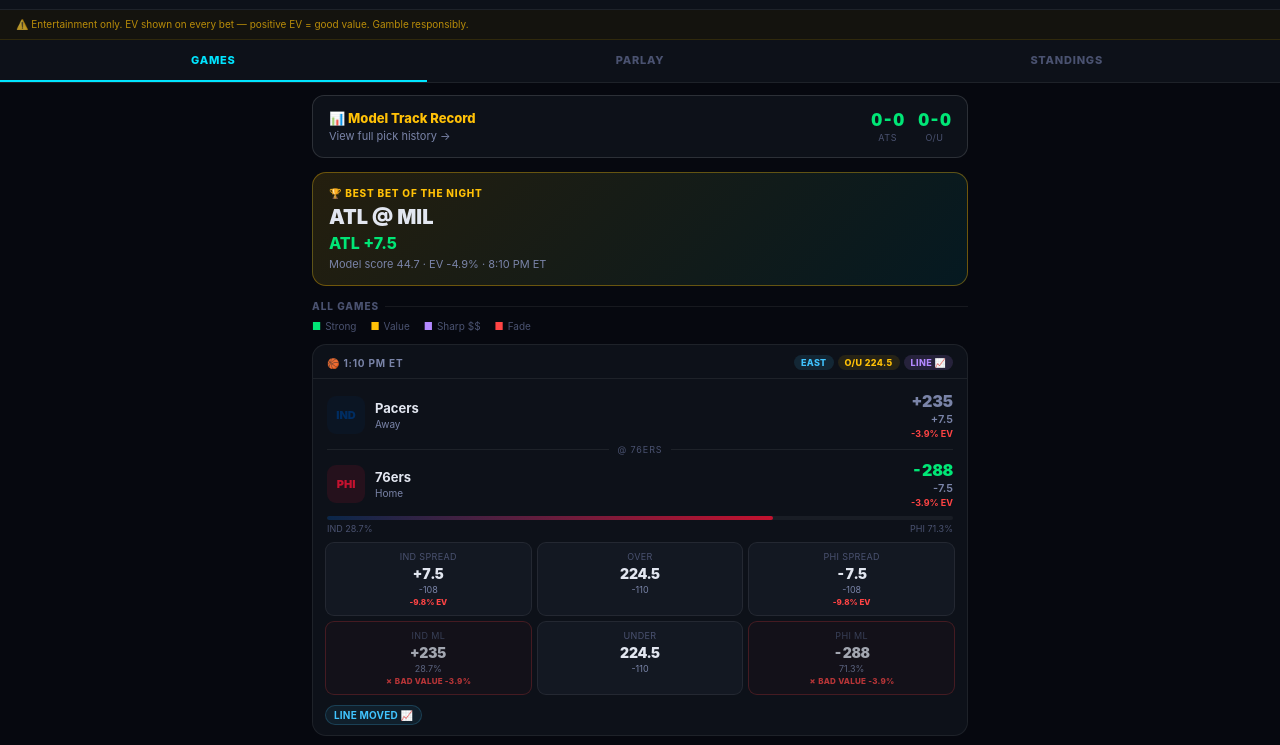
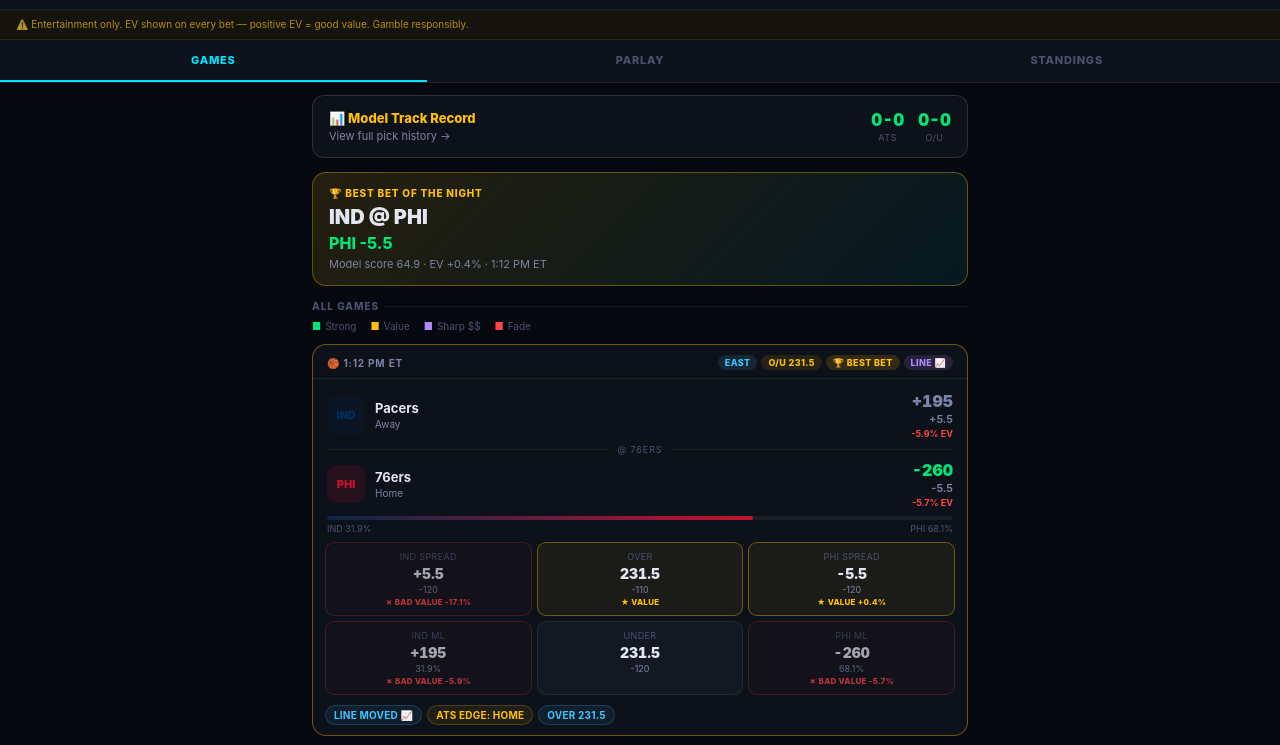
Before and after one commit to djscott003/nba-picks, a plain HTML site: page index.html in a window 1280 px wide. Shown: the part 55-800 px from the top of the page. Drawn offline with Linux system fonts and the light colour scheme.

Commit message:
🏀 NBA picks update 2026-11-15 19:13 UTC

```diff
--- a/index.html
+++ b/index.html
@@ -4,7 +4,7 @@
 <meta charset="UTF-8">
 <meta name="viewport" content="width=device-width, initial-scale=1.0, maximum-scale=1.0">
 <meta name="apple-mobile-web-app-capable" content="yes">
-<title>NBA Picks · Sun Nov 15 · Updated 2:37 AM ET</title>
+<title>NBA Picks · Sun Nov 15 · Updated 2:13 PM ET</title>
 <style>
 :root{--bg:#06080f;--card:#0d1119;--card2:#131822;--border:rgba(255,255,255,0.07);--border2:rgba(255,255,255,0.13);--text:#e2e6f0;--muted:#4a5270;--muted2:#7a84a8;--green:#00e676;--red:#ff4444;--gold:#ffc107;--blue:#40c4ff;--purple:#b388ff;--accent:#00e5ff;--accent2:#0091ea;}
 *{box-sizing:border-box;margin:0;padding:0;-webkit-tap-highlight-color:transparent;}
@@ -161,7 +161,7 @@ tr:last-child td{border-bottom:none;} tr:hover td{background:rgba(255,255,255,0.
 <div class="hdr">
   <div class="hdr-left">
     <div class="hdr-title">🏀 NBA PICKS</div>
-    <div class="hdr-sub">Sun Nov 15 · Updated 2:37 AM ET · v4</div>
+    <div class="hdr-sub">Sun Nov 15 · Updated 2:13 PM ET · v4</div>
   </div>
   <div class="hdr-right">
     <div class="live-pill"><div class="dot"></div>9 Games</div>
@@ -184,9 +184,9 @@ tr:last-child td{border-bottom:none;} tr:hover td{background:rgba(255,255,255,0.
   </a>
   <div style="background:linear-gradient(135deg,rgba(255,193,7,0.12),rgba(0,229,255,0.08));border:1px solid rgba(255,193,7,0.35);border-radius:14px;padding:14px 16px;margin-bottom:14px;">
           <div style="font-size:10px;font-weight:800;color:var(--gold);text-transform:uppercase;letter-spacing:0.08em;margin-bottom:6px;">🏆 Best Bet of the Night</div>
-          <div style="font-size:20px;font-weight:900;color:var(--text);margin-bottom:4px;">ATL @ MIL</div>
-          <div style="font-size:16px;font-weight:800;color:var(--green);">ATL +7.5</div>
-          <div style="font-size:11px;color:var(--muted2);margin-top:4px;">Model score 44.7 · EV -4.9% · 8:10 PM ET</div>
+          <div style="font-size:20px;font-weight:900;color:var(--text);margin-bottom:4px;">IND @ PHI</div>
+          <div style="font-size:16px;font-weight:800;color:var(--green);">PHI -5.5</div>
+          <div style="font-size:11px;color:var(--muted2);margin-top:4px;">Model score 64.9 · EV +0.4% · 1:12 PM ET</div>
         </div>
   <div class="section-label">All Games</div>
   <div class="legend">
@@ -232,13 +232,13 @@ tr:last-child td{border-bottom:none;} tr:hover td{background:rgba(255,255,255,0.
   <div class="tbl-wrap"><table><thead><tr><th>#</th><th>Team</th><th>W</th><th>L</th><th>PCT</th><th>Strk</th></tr></thead><tbody id="east-body"></tbody></table></div>
   <div class="std-conf" style="margin-top:20px">Western Conference</div>
   <div class="tbl-wrap"><table><thead><tr><th>#</th><th>Team</th><th>W</th><th>L</th><th>PCT</th><th>Strk</th></tr></thead><tbody id="west-body"></tbody></table></div>
-  <div class="std-note">Updated daily · Sun Nov 15 · Updated 2:37 AM ET</div>
+  <div class="std-note">Updated daily · Sun Nov 15 · Updated 2:13 PM ET</div>
 </div>
 <script>
 const GAMES=[
   {
     "id": 1,
-    "time": "1:10 PM ET",
+    "time": "1:12 PM ET",
     "conf": "E",
     "away": "IND",
     "awayFull": "Pacers",
@@ -252,29 +252,29 @@ const GAMES=[
     "homeB2B": false,
     "homeRust": false,
     "homeInjuries": [],
-    "homeSpread": -7.5,
-    "juice": "-108",
-    "awayML": "+235",
-    "homeML": "-288",
-    "total": 224.5,
+    "homeSpread": -5.5,
+    "juice": "-120",
+    "awayML": "+195",
+    "homeML": "-260",
+    "total": 231.5,
     "overJ": "-110",
-    "underJ": "-110",
-    "homeWinProb": 71.3,
-    "awayWinProb": 28.7,
-    "homeMLEV": -3.9,
-    "awayMLEV": -3.9,
-    "homeSpdEV": -9.8,
-    "awaySpdEV": -9.8,
+    "underJ": "-120",
+    "homeWinProb": 68.1,
+    "awayWinProb": 31.9,
+    "homeMLEV": -5.7,
+    "awayMLEV": -5.9,
+    "homeSpdEV": 0.4,
+    "awaySpdEV": -17.1,
     "homeMLRec": "fade",
     "awayMLRec": "fade",
-    "modelScore": 65.7,
-    "projMargin": 8.1,
-    "spreadEdge": 0.6,
-    "spdSide": null,
-    "spdRec": "neutral",
-    "spdEV": -9.8,
-    "totalPick": "224.5",
-    "totalRec": "neutral",
+    "modelScore": 64.9,
+    "projMargin": 6.9,
+    "spreadEdge": 1.4,
+    "spdSide": "home",
+    "spdRec": "value",
+    "spdEV": 0.4,
+    "totalPick": "Over 231.5",
+    "totalRec": "value",
     "avgPace": 101.4,
     "sameDivision": false,
     "lineMoved": true,
@@ -284,14 +284,23 @@ const GAMES=[
     "homeBetPct": null,
     "awayMoneyPct": null,
     "homeMoneyPct": null,
-    "bestBetScore": 10,
+    "bestBetScore": 40,
     "signals": [
       {
         "t": "Line moved \ud83d\udcc8",
         "c": "sig-i"
+      },
+      {
+        "t": "ATS edge: home",
+        "c": "sig-v"
+      },
+      {
+        "t": "Over 231.5",
+        "c": "sig-i"
       }
     ],
-    "note": "Vegas has PHI as 7.5-pt favorite. Model: PHI wins 71%, spread edge +0.6 pts. Neutral pace matchup (101.4) \u2014 no strong total lean. ML EV: PHI -3.9% / IND -3.9%. Line moved toward home (sharp action)."
+    "note": "Vegas has PHI as 5.5-pt favorite. Model: PHI wins 68%, spread edge +1.4 pts. High total with avg pace \u2014 lean Over. ML EV: PHI -5.7% / IND -5.9%. Line moved toward home (sharp action).",
+    "isBestBet": true
   },
   {
     "id": 2,
@@ -309,27 +318,27 @@ const GAMES=[
     "homeB2B": false,
     "homeRust": false,
     "homeInjuries": [],
-    "homeSpread": 2.5,
-    "juice": "-110",
-    "awayML": "-148",
-    "homeML": "+124",
+    "homeSpread": 3.5,
+    "juice": "-117",
+    "awayML": "-161",
+    "homeML": "+136",
     "total": 226.5,
-    "overJ": "-107",
-    "underJ": "-113",
-    "homeWinProb": 42.8,
-    "awayWinProb": 57.2,
-    "homeMLEV": -4.1,
-    "awayMLEV": -4.2,
-    "homeSpdEV": -7.5,
-    "awaySpdEV": -7.5,
+    "overJ": "-110",
+    "underJ": "-110",
+    "homeWinProb": 40.7,
+    "awayWinProb": 59.3,
+    "homeMLEV": -3.9,
+    "awayMLEV": -3.9,
+    "homeSpdEV": -10.8,
+    "awaySpdEV": -10.8,
     "homeMLRec": "fade",
     "awayMLRec": "fade",
-    "modelScore": 49.9,
-    "projMargin": -2.7,
-    "spreadEdge": -0.2,
+    "modelScore": 48.3,
+    "projMargin": -3.5,
+    "spreadEdge": -0.0,
     "spdSide": null,
     "spdRec": "neutral",
-    "spdEV": -7.5,
+    "spdEV": -10.8,
     "totalPick": "226.5",
     "totalRec": "neutral",
     "avgPace": 101.5,
@@ -352,7 +361,7 @@ const GAMES=[
         "c": "sig-i"
       }
     ],
-    "note": "Vegas has LAL as 2.5-pt favorite. Model: LAL wins 57%, spread edge -0.2 pts. Divisional matchup \u2014 expect a tighter game, fade big spreads. Neutral pace matchup (101.5) \u2014 no strong total lean. ML EV: PHX -4.1% / LAL -4.2%. Line moved toward away (sharp action)."
+    "note": "Vegas has LAL as 3.5-pt favorite. Model: LAL wins 59%, spread edge -0.0 pts. Divisional matchup \u2014 expect a tighter game, fade big spreads. Neutral pace matchup (101.5) \u2014 no strong total lean. ML EV: PHX -3.9% / LAL -3.9%. Line moved toward away (sharp action)."
   },
   {
     "id": 3,
@@ -370,29 +379,29 @@ const GAMES=[
     "homeB2B": false,
     "homeRust": false,
     "homeInjuries": [],
-    "homeSpread": -1.5,
-    "juice": "-112",
-    "awayML": "+100",
-    "homeML": "-118",
-    "total": 215.5,
-    "overJ": "-115",
-    "underJ": "-106",
-    "homeWinProb": 52.0,
-    "awayWinProb": 48.0,
-    "homeMLEV": -3.9,
-    "awayMLEV": -4.0,
-    "homeSpdEV": -6.3,
-    "awaySpdEV": -6.3,
+    "homeSpread": 1.5,
+    "juice": "-116",
+    "awayML": "-111",
+    "homeML": "-106",
+    "total": 213.5,
+    "overJ": "-108",
+    "underJ": "-112",
+    "homeWinProb": 49.4,
+    "awayWinProb": 50.6,
+    "homeMLEV": -4.0,
+    "awayMLEV": -3.8,
+    "homeSpdEV": 1.6,
+    "awaySpdEV": -15.4,
     "homeMLRec": "fade",
     "awayMLRec": "fade",
-    "modelScore": 58.3,
-    "projMargin": 0.8,
-    "spreadEdge": -0.7,
-    "spdSide": null,
-    "spdRec": "neutral",
-    "spdEV": -6.3,
-    "totalPick": "215.5",
-    "totalRec": "neutral",
+    "modelScore": 54.6,
+    "projMargin": -0.2,
+    "spreadEdge": 1.3,
+    "spdSide": "home",
+    "spdRec": "value",
+    "spdEV": 1.6,
+    "totalPick": "Under 213.5",
+    "totalRec": "value",
     "avgPace": 100.5,
     "sameDivision": false,
     "lineMoved": true,
@@ -402,14 +411,22 @@ const GAMES=[
     "homeBetPct": null,
     "awayMoneyPct": null,
     "homeMoneyPct": null,
-    "bestBetScore": 10,
+    "bestBetScore": 40,
     "signals": [
       {
         "t": "Line moved \ud83d\udcc8",
         "c": "sig-i"
+      },
+      {
+        "t": "ATS edge: home",
+        "c": "sig-v"
+      },
+      {
+        "t": "Under 213.5",
+        "c": "sig-i"
       }
     ],
-    "note": "Vegas has LOS as 1.5-pt favorite. Model: LOS wins 52%, spread edge -0.7 pts. Neutral pace matchup (100.5) \u2014 no strong total lean. ML EV: LOS -3.9% / CHA -4.0%. Line moved toward home (sharp action)."
+    "note": "Vegas has CHA as 1.5-pt favorite. Model: CHA wins 51%, spread edge +1.3 pts. Low total with avg pace \u2014 lean Under. ML EV: LOS -4.0% / CHA -3.8%. Line moved toward away (sharp action)."
   },
   {
     "id": 4,
@@ -427,24 +444,24 @@ const GAMES=[
     "homeB2B": false,
     "homeRust": false,
     "homeInjuries": [],
-    "homeSpread": 16.5,
-    "juice": "-107",
-    "awayML": "-1460",
-    "homeML": "+850",
+    "homeSpread": 15.5,
+    "juice": "-112",
+    "awayML": "-1180",
+    "homeML": "+740",
     "total": 224.5,
-    "overJ": "-107",
+    "overJ": "-108",
     "underJ": "-112",
-    "homeWinProb": 10.1,
-    "awayWinProb": 89.9,
-    "homeMLEV": -4.1,
+    "homeWinProb": 11.4,
+    "awayWinProb": 88.6,
+    "homeMLEV": -4.2,
     "awayMLEV": -3.9,
     "homeSpdEV": -12.3,
     "awaySpdEV": -12.3,
     "homeMLRec": "fade",
     "awayMLRec": "fade",
-    "modelScore": 26.7,
-    "projMargin": -15.2,
-    "spreadEdge": 1.3,
+    "modelScore": 27.1,
+    "projMargin": -14.7,
+    "spreadEdge": 0.8,
     "spdSide": null,
     "spdRec": "neutral",
     "spdEV": -12.3,
@@ -466,11 +483,11 @@ const GAMES=[
         "c": "sig-i"
       },
       {
-        "t": "Dog +16.5 ATS value",
+        "t": "Dog +15.5 ATS value",
         "c": "sig-v"
       }
     ],
-    "note": "Vegas has SAS as 16.5-pt favorite. Model: SAS wins 90%, spread edge +1.3 pts. Neutral pace matchup (100.5) \u2014 no strong total lean. ML EV: UTA -4.1% / SAS -3.9%. Line moved toward away (sharp action)."
+    "note": "Vegas has SAS as 15.5-pt favorite. Model: SAS wins 89%, spread edge +0.8 pts. Neutral pace matchup (100.5) \u2014 no strong total lean. ML EV: UTA -4.2% / SAS -3.9%. Line moved toward away (sharp action)."
   },
   {
     "id": 5,
@@ -488,28 +505,28 @@ const GAMES=[
     "homeB2B": false,
     "homeRust": false,
     "homeInjuries": [],
-    "homeSpread": -13.5,
-    "juice": "-111",
-    "awayML": "+558",
-    "homeML": "-800",
-    "total": 217.5,
+    "homeSpread": -14.5,
+    "juice": "-110",
+    "awayML": "+599",
+    "homeML": "-880",
+    "total": 218.5,
     "overJ": "-110",
     "underJ": "-110",
-    "homeWinProb": 85.4,
-    "awayWinProb": 14.6,
+    "homeWinProb": 86.3,
+    "awayWinProb": 13.7,
     "homeMLEV": -3.9,
-    "awayMLEV": -3.9,
-    "homeSpdEV": -8.6,
-    "awaySpdEV": -8.6,
+    "awayMLEV": -4.2,
+    "homeSpdEV": -5.7,
+    "awaySpdEV": -5.7,
     "homeMLRec": "fade",
     "awayMLRec": "fade",
-    "modelScore": 72.6,
-    "projMargin": 13.5,
-    "spreadEdge": -0.0,
+    "modelScore": 71.3,
+    "projMargin": 13.8,
+    "spreadEdge": -0.7,
     "spdSide": null,
     "spdRec": "neutral",
-    "spdEV": -8.6,
-    "totalPick": "217.5",
+    "spdEV": -5.7,
+    "totalPick": "218.5",
     "totalRec": "neutral",
     "avgPace": 98.7,
     "sameDivision": false,
@@ -529,9 +546,13 @@ const GAMES=[
       {
         "t": "Line moved \ud83d\udcc8",
         "c": "sig-i"
+      },
+      {
+        "t": "Dog +14.5 ATS value",
+        "c": "sig-v"
       }
     ],
-    "note": "Vegas has BOS as 13.5-pt favorite. Model: BOS wins 85%, spread edge -0.0 pts. DAL on a back-to-back. Neutral pace matchup (98.7) \u2014 no strong total lean. ML EV: BOS -3.9% / DAL -3.9%. Line moved toward home (sharp action)."
+    "note": "Vegas has BOS as 14.5-pt favorite. Model: BOS wins 86%, spread edge -0.7 pts. DAL on a back-to-back. Neutral pace matchup (98.7) \u2014 no strong total lean. ML EV: BOS -3.9% / DAL -4.2%. Line moved toward home (sharp action)."
   },
   {
     "id": 6,
@@ -549,27 +570,27 @@ const GAMES=[
     "homeB2B": false,
     "homeRust": false,
     "homeInjuries": [],
-    "homeSpread": 4.5,
-    "juice": "-115",
-    "awayML": "-192",
-    "homeML": "+160",
+    "homeSpread": 5.5,
+    "juice": "-113",
+    "awayML": "-204",
+    "homeML": "+170",
     "total": 217.5,
-    "overJ": "-110",
-    "underJ": "-110",
-    "homeWinProb": 36.9,
-    "awayWinProb": 63.1,
-    "homeMLEV": -4.1,
+    "overJ": "-113",
+    "underJ": "-107",
+    "homeWinProb": 35.6,
+    "awayWinProb": 64.4,
+    "homeMLEV": -3.9,
     "awayMLEV": -4.0,
-    "homeSpdEV": -8.5,
-    "awaySpdEV": -8.5,
+    "homeSpdEV": -9.6,
+    "awaySpdEV": -9.6,
     "homeMLRec": "fade",
     "awayMLRec": "fade",
-    "modelScore": 45.1,
-    "projMargin": -5.0,
-    "spreadEdge": -0.5,
+    "modelScore": 44.8,
+    "projMargin": -5.5,
+    "spreadEdge": 0.0,
     "spdSide": null,
     "spdRec": "neutral",
-    "spdEV": -8.5,
+    "spdEV": -9.6,
     "totalPick": "217.5",
     "totalRec": "neutral",
     "avgPace": 98.9,
@@ -592,7 +613,7 @@ const GAMES=[
         "c": "sig-i"
       }
     ],
-    "note": "Vegas has NYK as 4.5-pt favorite. Model: NYK wins 63%, spread edge -0.5 pts. Divisional matchup \u2014 expect a tighter game, fade big spreads. Neutral pace matchup (98.9) \u2014 no strong total lean. ML EV: TOR -4.1% / NYK -4.0%. Line moved toward away (sharp action)."
+    "note": "Vegas has NYK as 5.5-pt favorite. Model: NYK wins 64%, spread edge +0.0 pts. Divisional matchup \u2014 expect a tighter game, fade big spreads. Neutral pace matchup (98.9) \u2014 no strong total lean. ML EV: TOR -3.9% / NYK -4.0%. Line moved toward away (sharp action)."
   },
   {
     "id": 7,
@@ -610,28 +631,28 @@ const GAMES=[
     "homeB2B": false,
     "homeRust": false,
     "homeInjuries": [],
-    "homeSpread": 9.5,
-    "juice": "-110",
-    "awayML": "-420",
-    "homeML": "+329",
-    "total": 222.5,
-    "overJ": "-110",
-    "underJ": "-110",
-    "homeWinProb": 22.4,
-    "awayWinProb": 77.6,
-    "homeMLEV": -3.9,
-    "awayMLEV": -3.9,
-    "homeSpdEV": -4.6,
-    "awaySpdEV": -4.6,
+    "homeSpread": 8.5,
+    "juice": "-118",
+    "awayML": "-344",
+    "homeML": "+276",
+    "total": 224.5,
+    "overJ": "-105",
+    "underJ": "-115",
+    "homeWinProb": 25.6,
+    "awayWinProb": 74.4,
+    "homeMLEV": -3.7,
+    "awayMLEV": -4.0,
+    "homeSpdEV": -8.5,
+    "awaySpdEV": -8.5,
     "homeMLRec": "fade",
     "awayMLRec": "fade",
-    "modelScore": 35.3,
-    "projMargin": -10.5,
-    "spreadEdge": -1.0,
+    "modelScore": 36.1,
+    "projMargin": -9.3,
+    "spreadEdge": -0.8,
     "spdSide": null,
     "spdRec": "neutral",
-    "spdEV": -4.6,
-    "totalPick": "222.5",
+    "spdEV": -8.5,
+    "totalPick": "224.5",
     "totalRec": "neutral",
     "avgPace": 101.4,
     "sameDivision": false,
@@ -649,7 +670,7 @@ const GAMES=[
         "c": "sig-i"
       }
     ],
-    "note": "Vegas has HOU as 9.5-pt favorite. Model: HOU wins 78%, spread edge -1.0 pts. Neutral pace matchup (101.4) \u2014 no strong total lean. ML EV: WAS -3.9% / HOU -3.9%. Line moved toward away (sharp action)."
+    "note": "Vegas has HOU as 8.5-pt favorite. Model: HOU wins 74%, spread edge -0.8 pts. Neutral pace matchup (101.4) \u2014 no strong total lean. ML EV: WAS -3.7% / HOU -4.0%. Line moved toward away (sharp action)."
   },
   {
     "id": 8,
@@ -667,28 +688,28 @@ const GAMES=[
     "homeB2B": false,
     "homeRust": false,
     "homeInjuries": [],
-    "homeSpread": 7.5,
-    "juice": "-110",
-    "awayML": "-310",
-    "homeML": "+251",
-    "total": 234.5,
-    "overJ": "-110",
-    "underJ": "-110",
-    "homeWinProb": 27.4,
-    "awayWinProb": 72.6,
-    "homeMLEV": -3.8,
+    "homeSpread": 8.5,
+    "juice": "-115",
+    "awayML": "-308",
+    "homeML": "+249",
+    "total": 233.5,
+    "overJ": "-106",
+    "underJ": "-115",
+    "homeWinProb": 27.5,
+    "awayWinProb": 72.5,
+    "homeMLEV": -4.0,
     "awayMLEV": -4.0,
-    "homeSpdEV": -4.2,
-    "awaySpdEV": -4.9,
+    "homeSpdEV": -10.1,
+    "awaySpdEV": -10.1,
     "homeMLRec": "fade",
     "awayMLRec": "fade",
     "modelScore": 44.7,
     "projMargin": -8.6,
-    "spreadEdge": -1.1,
-    "spdSide": "away",
-    "spdRec": "value",
-    "spdEV": -4.9,
-    "totalPick": "Over 234.5",
+    "spreadEdge": -0.1,
+    "spdSide": null,
+    "spdRec": "neutral",
+    "spdEV": -10.1,
+    "totalPick": "Over 233.5",
     "totalRec": "value",
     "avgPace": 101.0,
     "sameDivision": false,
@@ -699,23 +720,18 @@ const GAMES=[
     "homeBetPct": null,
     "awayMoneyPct": null,
     "homeMoneyPct": null,
-    "bestBetScore": 40,
+    "bestBetScore": 20,
     "signals": [
       {
         "t": "Line moved \ud83d\udcc8",
         "c": "sig-i"
       },
       {
-        "t": "ATS edge: away",
-        "c": "sig-v"
-      },
-      {
-        "t": "Over 234.5",
+        "t": "Over 233.5",
         "c": "sig-i"
       }
     ],
-    "note": "Vegas has ATL as 7.5-pt favorite. Model: ATL wins 73%, spread edge -1.1 pts. High total with avg pace \u2014 lean Over. ML EV: MIL -3.8% / ATL -4.0%. Line moved toward away (sharp action).",
-    "isBestBet": true
+    "note": "Vegas has ATL as 8.5-pt favorite. Model: ATL wins 72%, spread edge -0.1 pts. High total with avg pace \u2014 lean Over. ML EV: MIL -4.0% / ATL -4.0%. Line moved toward away (sharp action)."
   },
   {
     "id": 9,
@@ -734,18 +750,18 @@ const GAMES=[
     "homeRust": false,
     "homeInjuries": [],
     "homeSpread": 10.5,
-    "juice": "-111",
-    "awayML": "-467",
-    "homeML": "+360",
+    "juice": "-110",
+    "awayML": "-468",
+    "homeML": "+361",
     "total": 222.5,
-    "overJ": "-105",
-    "underJ": "-115",
-    "homeWinProb": 20.9,
-    "awayWinProb": 79.1,
-    "homeMLEV": -3.9,
-    "awayMLEV": -4.0,
-    "homeSpdEV": -6.6,
-    "awaySpdEV": -6.6,
+    "overJ": "-115",
+    "underJ": "-106",
+    "homeWinProb": 20.8,
+    "awayWinProb": 79.2,
+    "homeMLEV": -4.1,
+    "awayMLEV": -3.9,
+    "homeSpdEV": -6.1,
+    "awaySpdEV": -6.1,
     "homeMLRec": "fade",
     "awayMLRec": "fade",
     "modelScore": 34.8,
@@ -753,7 +769,7 @@ const GAMES=[
     "spreadEdge": -0.6,
     "spdSide": null,
     "spdRec": "neutral",
-    "spdEV": -6.6,
+    "spdEV": -6.1,
     "totalPick": "222.5",
     "totalRec": "neutral",
     "avgPace": 101.7,
@@ -772,7 +788,7 @@ const GAMES=[
         "c": "sig-i"
       }
     ],
-    "note": "Vegas has OKC as 10.5-pt favorite. Model: OKC wins 79%, spread edge -0.6 pts. Neutral pace matchup (101.7) \u2014 no strong total lean. ML EV: SAC -3.9% / OKC -4.0%. Line moved toward away (sharp action)."
+    "note": "Vegas has OKC as 10.5-pt favorite. Model: OKC wins 79%, spread edge -0.6 pts. Neutral pace matchup (101.7) \u2014 no strong total lean. ML EV: SAC -4.1% / OKC -3.9%. Line moved toward away (sharp action)."
   }
 ];
 const EAST=[
```
